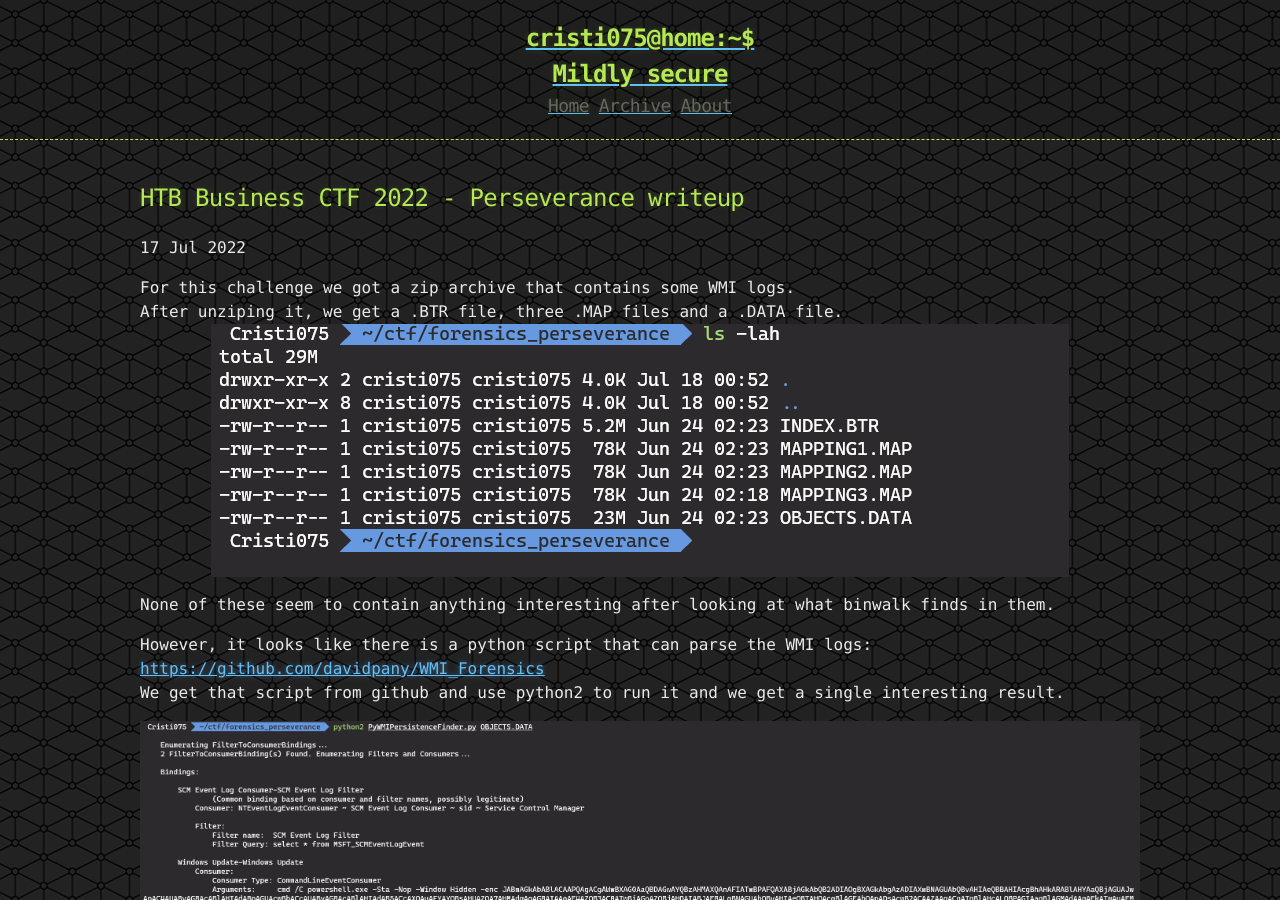
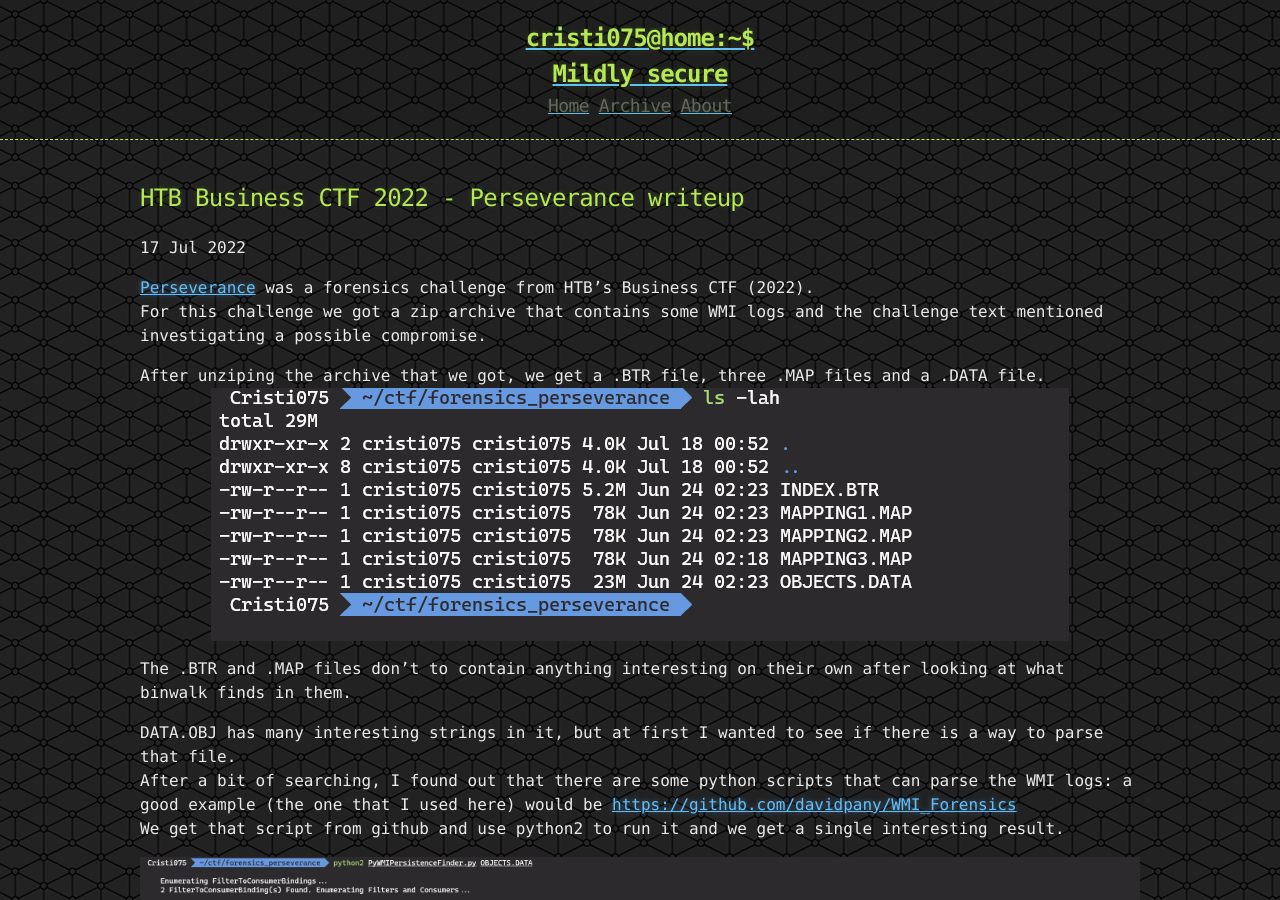
Before and after one commit to Cristi075/cristi075.github.io, a Jekyll site: the page built from _posts/2022-07-17-HTB Business CTF 2022- Perseverance.markdown, in a window 1280 px wide and 900 px high. Built offline with Jekyll 4.4.1, drawn with Linux system fonts in a browser that asks for light colours.

Commit message:
Update perseverance writeup

```diff
--- a/_posts/2022-07-17-HTB Business CTF 2022- Perseverance.markdown
+++ b/_posts/2022-07-17-HTB Business CTF 2022- Perseverance.markdown
@@ -6,13 +6,16 @@
 summary: Writeup for the Perseverance challenge from HTB's Business CTF from 2022.
 ---
 
-For this challenge we got a zip archive that contains some WMI logs.
-After unziping it, we get a .BTR file, three .MAP files and a .DATA file.
+[Perseverance](https://ctftime.org/task/22938) was a forensics challenge from HTB's Business CTF (2022).
+For this challenge we got a zip archive that contains some WMI logs and the challenge text mentioned investigating a possible compromise.
+
+After unziping the archive that we got, we get a .BTR file, three .MAP files and a .DATA file.
 ![ZIP contents]({{site.baseurl}}/assets/img/HTB_Business_CTF_2022/perseverance/zip_contents.png){: .center-image}
 
-None of these seem to contain anything interesting after looking at what binwalk finds in them.
+The .BTR and .MAP files don't to contain anything interesting on their own after looking at what binwalk finds in them.
 
-However, it looks like there is a python script that can parse the WMI logs: [https://github.com/davidpany/WMI_Forensics](https://github.com/davidpany/WMI_Forensics)
+DATA.OBJ has many interesting strings in it, but at first I wanted to see if there is a way to parse that file.
+After a bit of searching, I found out that there are some python scripts that can parse the WMI logs: a good example (the one that I used here) would be [https://github.com/davidpany/WMI_Forensics](https://github.com/davidpany/WMI_Forensics)
 We get that script from github and use python2 to run it and we get a single interesting result.
 
 ![WMI powershell command]({{site.baseurl}}/assets/img/HTB_Business_CTF_2022/perseverance/wmi_powershell.png){: .center-image}
```
